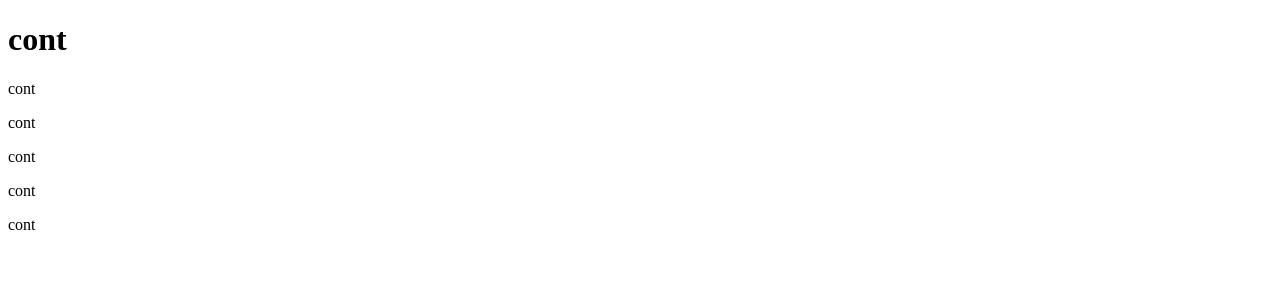
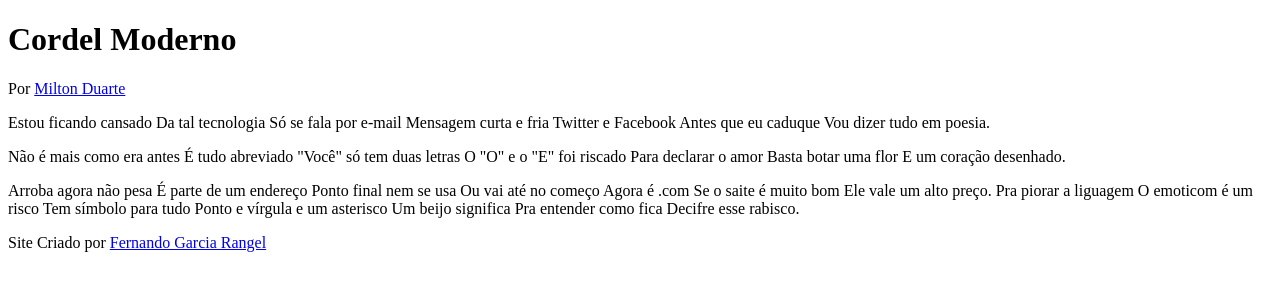
Before and after one commit to FernandoGarciaRangel/Desafio012, a plain HTML site: page index.html in a window 1280 px wide. Drawn offline with Linux system fonts and the light colour scheme.

Commit message:
Update index.html

```diff
--- a/index.html
+++ b/index.html
@@ -7,28 +7,54 @@
 </head>
 <body>
     <head>
-        <h1>cont</h1>
-        <p>cont</p>
+        <h1>Cordel Moderno</h1>
+        <p> Por <a href="http://https://www.recantodasletras.com.br/poesias/3186743" target="_blank" rel="noopener noreferrer">Milton Duarte</a></p>
 
     </head>
     <main>
             <article>
-                <p>cont</p>
+                <p>Estou ficando cansado
+                    Da tal tecnologia
+                    Só se fala por e-mail
+                    Mensagem curta e fria
+                    Twitter e Facebook
+                    Antes que eu caduque
+                    Vou dizer tudo em poesia.</p>
             </article>
 
             <section>
                 <article>
-                    <p>cont</p>
+                    <p>Não é mais como era antes
+                        É tudo abreviado
+                        "Você" só tem duas letras
+                        O "O" e o "E" foi riscado
+                        Para declarar o amor
+                        Basta botar uma flor
+                        E um coração desenhado.</p>
                 </article>
             </section>
             <article>
-                <p>cont</p>
+                <p>Arroba agora não pesa
+                    É parte de um endereço
+                    Ponto final nem se usa
+                    Ou vai até no começo
+                    Agora é .com
+                    Se o saite é muito bom
+                    Ele vale um alto preço.
+
+                    Pra piorar a liguagem
+                    O emoticom é um risco
+                    Tem símbolo para tudo
+                    Ponto e vírgula e um asterisco
+                    Um beijo significa
+                    Pra entender como fica
+                    Decifre esse rabisco.</p>
             </article>
 
 
     </main>
     <footer>
-        <p>cont</p>
+        <p>Site Criado por <a href="http://github.com/FernandoGarciaRangel" target="_blank" rel="noopener noreferrer">Fernando Garcia Rangel</a></p>
     </footer>
 
 </body>
```
